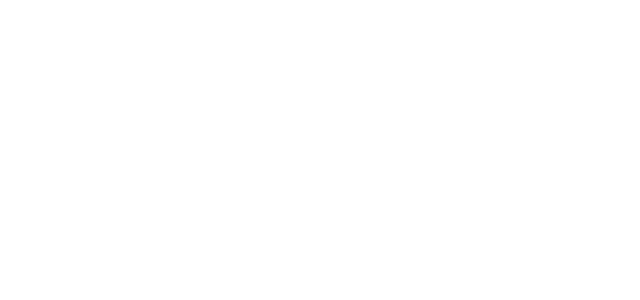
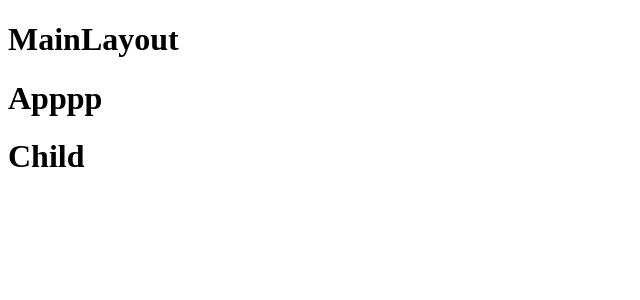
Before and after one commit to balabambe/react-typescript-scaffolding, a React (Create React App) app: page /app/child/1 in a window 1280 px wide. Shown: the top 300 px of the page, without its empty margins (0-640 px from the left). Built offline with nearby package versions, Linux system fonts and the light colour scheme.

Commit message:
Nesting routes.

```diff
--- a/src/index.tsx
+++ b/src/index.tsx
@@ -1,14 +1,19 @@
 import { StrictMode } from 'react';
 import { render } from 'react-dom';
+import { renderRoutes } from 'react-router-config';
+import { BrowserRouter, Switch } from 'react-router-dom';
 
-import '@css/index.scss';
-import App from '@pages/App';
+import routes from '@router/routes.config';
 
 import reportWebVitals from './reportWebVitals';
 
 render(
   <StrictMode>
-    <App />
+    <BrowserRouter>
+      <Switch>
+        {renderRoutes(routes)}
+      </Switch>
+    </BrowserRouter>
   </StrictMode>,
   document.getElementById('root')
 );
--- a/src/layouts/MainLayout.tsx
+++ b/src/layouts/MainLayout.tsx
@@ -1,12 +1,10 @@
 import React from 'react';
-import { RouteComponentProps } from 'react-router';
+import { renderRoutes, RouteConfigComponentProps } from 'react-router-config';
 
-const MainLayout: React.FC<RouteComponentProps> = ({match}) =>
-  // console.log(match, 'match');
-   (
+const MainLayout: React.FC<RouteConfigComponentProps> = ({route}) =>  (
     <>
-      MainLayout
-      Match URL: {match.url}
+      <h1>MainLayout</h1>
+      {renderRoutes(route?.routes)}
     </>
   )
 ;
--- a/src/pages/App.tsx
+++ b/src/pages/App.tsx
@@ -1,19 +1,10 @@
-import { BrowserRouter, Switch } from 'react-router-dom';
+import React from 'react';
+import { renderRoutes, RouteConfigComponentProps } from 'react-router-config';
 
-import useRenderRoutes from '@router/render-routes';
-
-const App: React.FC = () => {
-  const renderRoutes = useRenderRoutes({
-    renderPath: '/',
-    genLayers: 1,
-  });
-  return (
-    <BrowserRouter>
-      <Switch>
-        {renderRoutes}
-      </Switch>
-    </BrowserRouter>
+const App: React.FC<RouteConfigComponentProps> = ({route}) =>  (
+    <>
+      <h1>Apppp</h1>
+      {renderRoutes(route?.routes)}
+    </>
   );
-};
-
 export default App;
--- a/src/pages/Child.tsx
+++ b/src/pages/Child.tsx
@@ -1,2 +1,10 @@
-const Child: React.FC = () => <>Child</>;
-export default Child;
+import React from 'react';
+import { renderRoutes, RouteConfigComponentProps } from 'react-router-config';
+
+const App: React.FC<RouteConfigComponentProps> = ({route}) =>  (
+    <>
+      <h1>Child</h1>
+      {renderRoutes(route?.routes)}
+    </>
+  );
+export default App;
--- a/src/router/render-routes.tsx
+++ /dev/null
@@ -1,29 +0,0 @@
-import React from 'react';
-import { Route } from 'react-router-dom';
-
-import routes from '@router/routes.config';
-
-type TypeRoutesProps = {
-  renderPath: string;
-  genLayers?: number;
-};
-
-const useRenderRoutes = (props: TypeRoutesProps): React.ReactElement => {
-  const { renderPath, genLayers } = props;
-  return (
-    <>
-      {routes.map((item) => {
-        const { exact, component, path } = item;
-        return (
-          <Route
-            component={component}
-            exact={exact}
-            key={path}
-            path={path} />
-        );
-      })}
-    </>
-  );
-};
-
-export default useRenderRoutes;
--- a/src/router/routes.config.ts
+++ b/src/router/routes.config.ts
@@ -3,34 +3,43 @@
 import AuthLayout from '@layouts/Auth';
 import MainLayout from '@layouts/MainLayout';
 import App from '@pages/App';
+import Child from '@pages/Child';
+import GrandChild from '@pages/GrandChild';
 
 type TypeRoutes = {
-  path: string,
-  component: React.ComponentType<RouteComponentProps<any>> | React.ComponentType<any> | undefined,
-  exact?: boolean,
-  meta?: unknown,
-  children?: TypeRoutes[],
-}
+  path: string;
+  component:
+    | React.ComponentType<RouteComponentProps<any>>
+    | React.ComponentType<any>
+    | undefined;
+  exact?: boolean;
+  meta?: unknown;
+  routes?: TypeRoutes[];
+};
 
 const routes: TypeRoutes[] = [
   {
     component: MainLayout,
     path: '/',
     exact: true,
-    children: [
+  },
+  {
+    component: MainLayout,
+    path: '/app',
+    routes: [
       {
-        path: '/',
-        exact: true,
+        path: '/app',
         component: App,
-        meta: {},
-      },
-      {
-        path: 'child',
-        component: App,
-        children: [
+        routes: [
           {
-            path: 'grandchild',
-            component: App,
+            path: '/app/child/:id',
+            component: Child,
+            routes: [
+              {
+                path: '/app/child/:id/grandchild',
+                component: GrandChild,
+              },
+            ],
           },
         ],
       },
```
